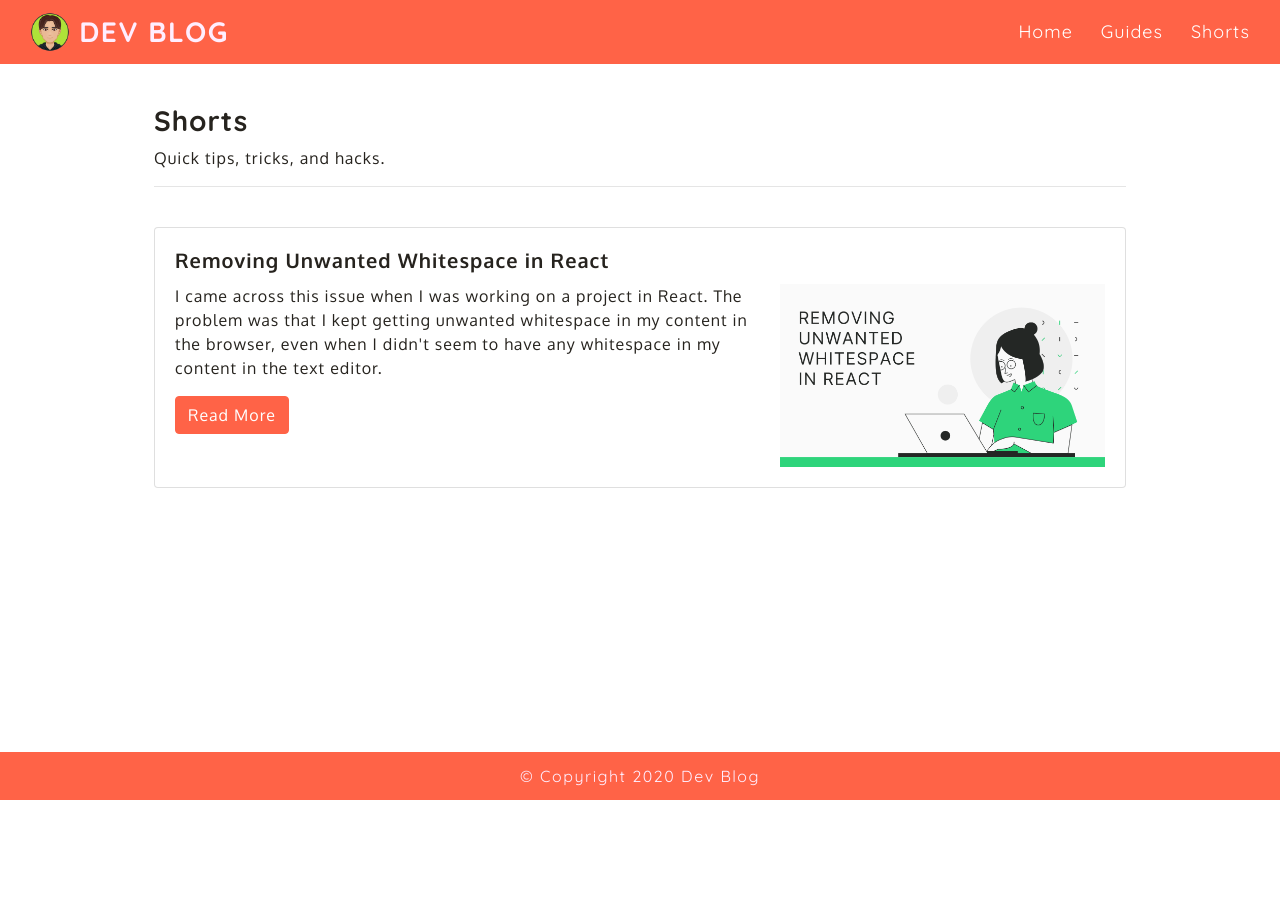
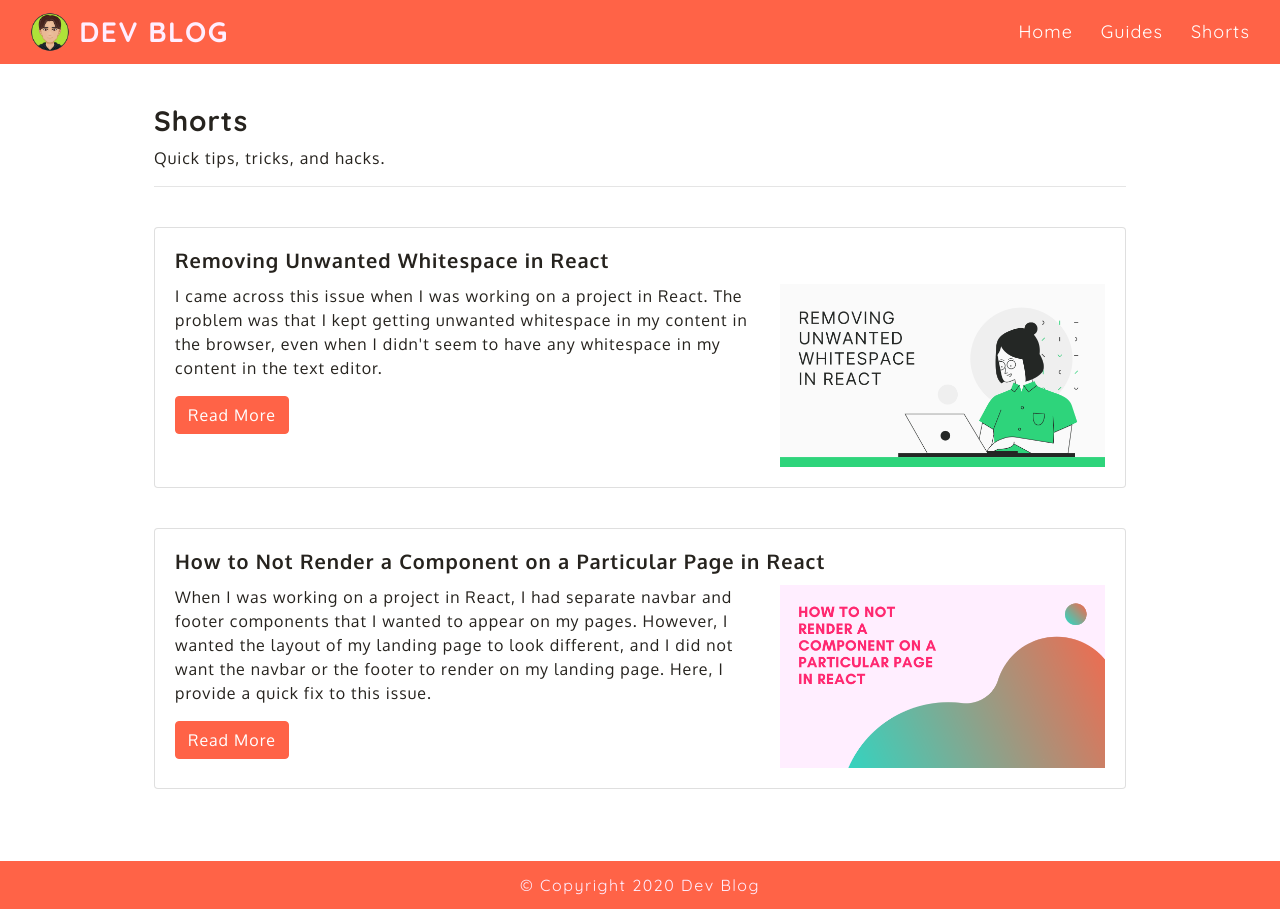
Before and after one commit to answebdev/dev-blog, a React (Create React App) app: page /shorts in a window 1280 px wide. Before the commit the page ends 800 px from the top, so only its background shows below. Built offline with nearby package versions, Linux system fonts and the light colour scheme; the HTML template or start-up script is replaced by a standard one.

Commit message:
added article

```diff
--- a/src/components/pages/Guides.js
+++ b/src/components/pages/Guides.js
@@ -17,7 +17,7 @@ const Guides = () => {
               <h3>
                 <strong>Guides</strong>
               </h3>
-              <p>This is the Guides page.</p>
+              <p>Mini-guides on a variety of topics.</p>
               <hr />
               <br />
             </Col>
--- a/src/components/pages/Home.js
+++ b/src/components/pages/Home.js
@@ -19,8 +19,8 @@ const Home = () => {
               <hr />
               <p>
                 Welcome to the my web developer blog. This site is dedicated to
-                notes of various topics intended to help those in need. I
-                originally created these notes to help me as throughout my web
+                notes and guides on various topics related to web development. I
+                originally created these notes to help me throughout my web
                 development journey. But I decided to create this site to leave
                 the notes I've created to help others who may have come gotten
                 stuck along the way. I am aware that there may be more than one
@@ -30,10 +30,10 @@ const Home = () => {
               </p>
               <p>
                 This site is currently divided into two sections: Guides and
-                Shorts. Guides is intended for brief explanations of various
-                topics, such as how to set up Netlify forms in React. Shorts is
-                intended for quick tricks or hacks, such as how to remove
-                unwanted whitespace in React.
+                Shorts. The Guides section is intended for brief explanations of
+                various topics, such as how to set up Netlify forms in React.
+                The Shorts section is intended for quick tricks or hacks, such
+                as how to remove unwanted whitespace in React.
               </p>
               <p>
                 Thank you for visiting Dev Blog. I hope you find something here
--- a/src/components/pages/Shorts.js
+++ b/src/components/pages/Shorts.js
@@ -2,6 +2,7 @@ import React from 'react';
 import { Container, Row, Col, Card, Image, Button } from 'react-bootstrap';
 import { Helmet } from 'react-helmet';
 import placeholder2 from '../../img/placeholder2.png';
+import reactComponents from '../../img/react-components.png';
 
 const Shorts = () => {
   return (
@@ -63,6 +64,51 @@ const Shorts = () => {
               </Card>
             </Col>
           </Row>
+
+          <Row>
+            <Col md={12}>
+              <Card style={{ marginBottom: '40px' }}>
+                <Card.Body>
+                  <Card.Title>
+                    <strong>
+                      How to Not Render a Component on a Particular Page in
+                      React
+                    </strong>
+                  </Card.Title>
+
+                  <Image
+                    src={reactComponents}
+                    style={{
+                      width: '35%',
+                      height: 'auto',
+                      float: 'right',
+                      marginLeft: '10px',
+                    }}
+                    fluid
+                  />
+                  <Card.Text>
+                    <p>
+                      When I was working on a project in React, I had separate
+                      navbar and footer components that I wanted to appear on my
+                      pages. However, I wanted the layout of my landing page to
+                      look different, and I did not want the navbar or the
+                      footer to render on my landing page. Here, I provide a
+                      quick fix to this issue.
+                    </p>
+                  </Card.Text>
+                  <Button
+                    className='button'
+                    id='shorts-btn'
+                    variant='success'
+                    href='/shorts'
+                    style={{ marginRight: '5px' }}
+                  >
+                    Read More
+                  </Button>
+                </Card.Body>
+              </Card>
+            </Col>
+          </Row>
         </div>
       </Container>
     </div>
```
Also changed, not shown: src/img/react-components.png (added).
